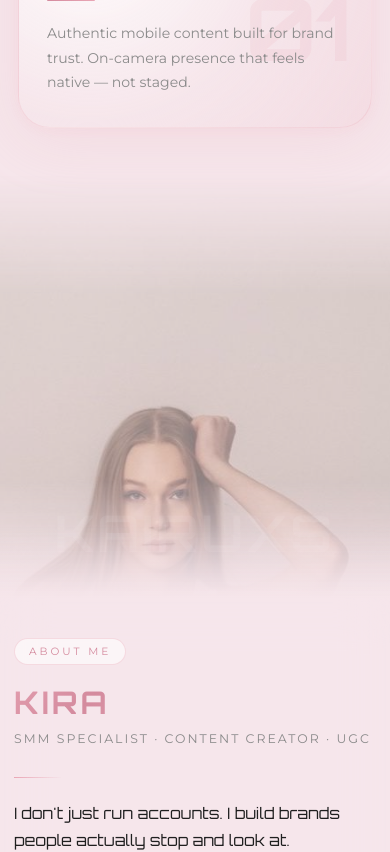
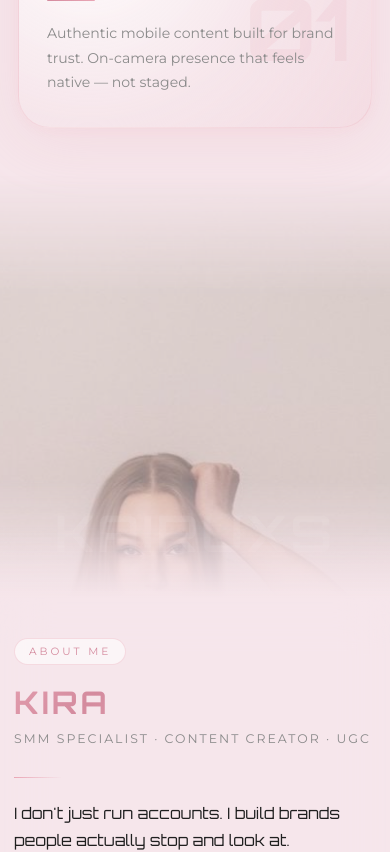
Before and after one commit to osalikovskiy/KAIRUXS, a React (Vite) app: page / in a window 390 px wide. Shown: the part 1560-2412 px from the top of the page. Built offline with nearby package versions, Linux system fonts and the light colour scheme.

Commit message:
Enhance About component: adjust photo area offset and background bleed for improved visual effect and responsiveness.

```diff
--- a/src/components/About.jsx
+++ b/src/components/About.jsx
@@ -20,7 +20,7 @@ export default function About({ t }) {
       const rect = photoArea.getBoundingClientRect();
       const centerOffset = rect.top + rect.height / 2 - window.innerHeight / 2;
       // Clamp to ±160px so the photo never exits the bleed zone
-      const offset = Math.max(-160, Math.min(160, centerOffset * 0.12));
+      const offset = Math.max(-220, Math.min(220, centerOffset * 0.2));
       bg.style.transform = `translateY(${offset}px)`;
     };
 
--- a/src/styles/about.css
+++ b/src/styles/about.css
@@ -30,8 +30,8 @@
 /* Background — bleeds 200px each side to always cover the mask fade zone */
 .about-bg {
   position: absolute;
-  top: -200px;
-  bottom: -200px;
+  top: -240px;
+  bottom: -240px;
   left: 0;
   right: 0;
   z-index: 0;
```
